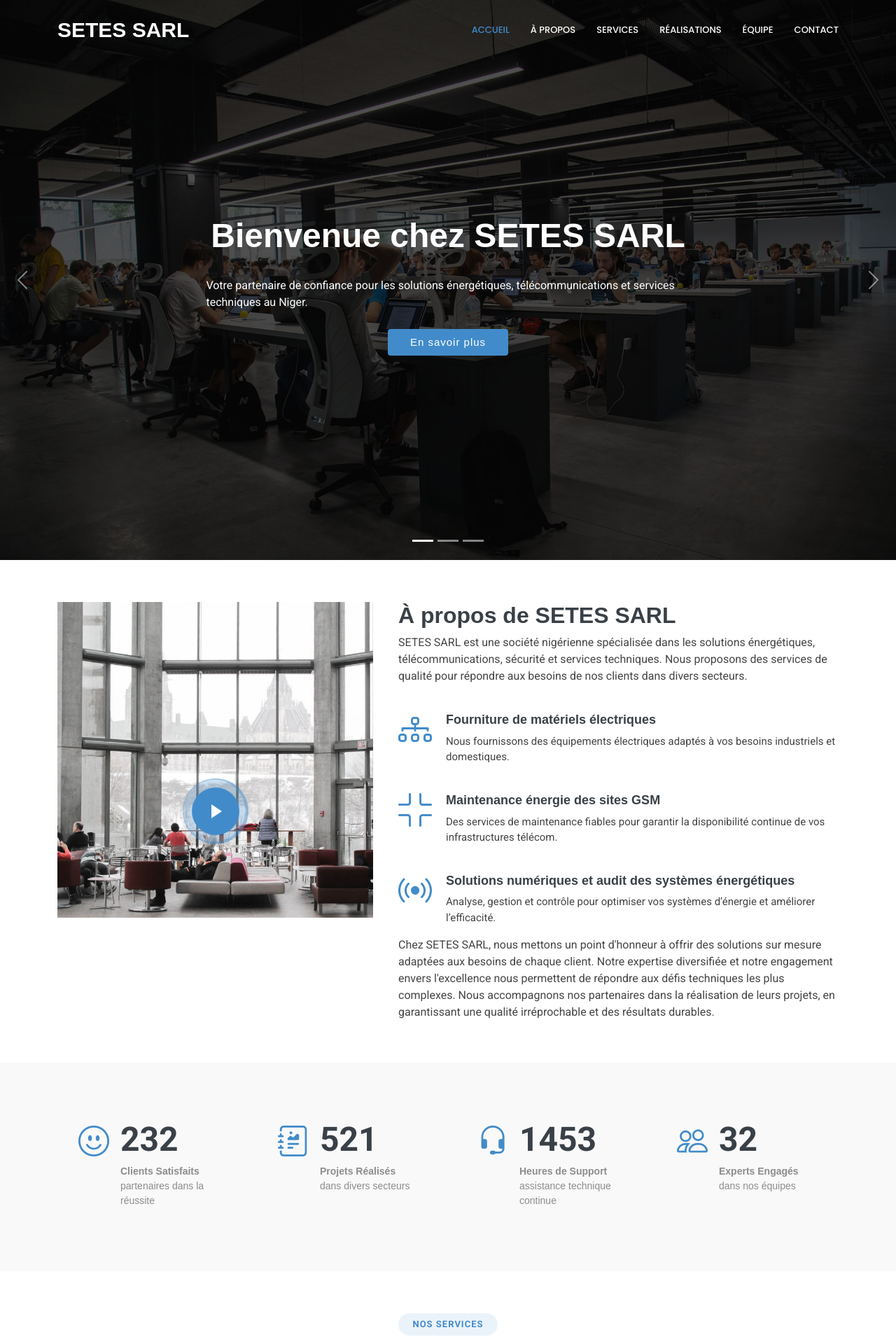
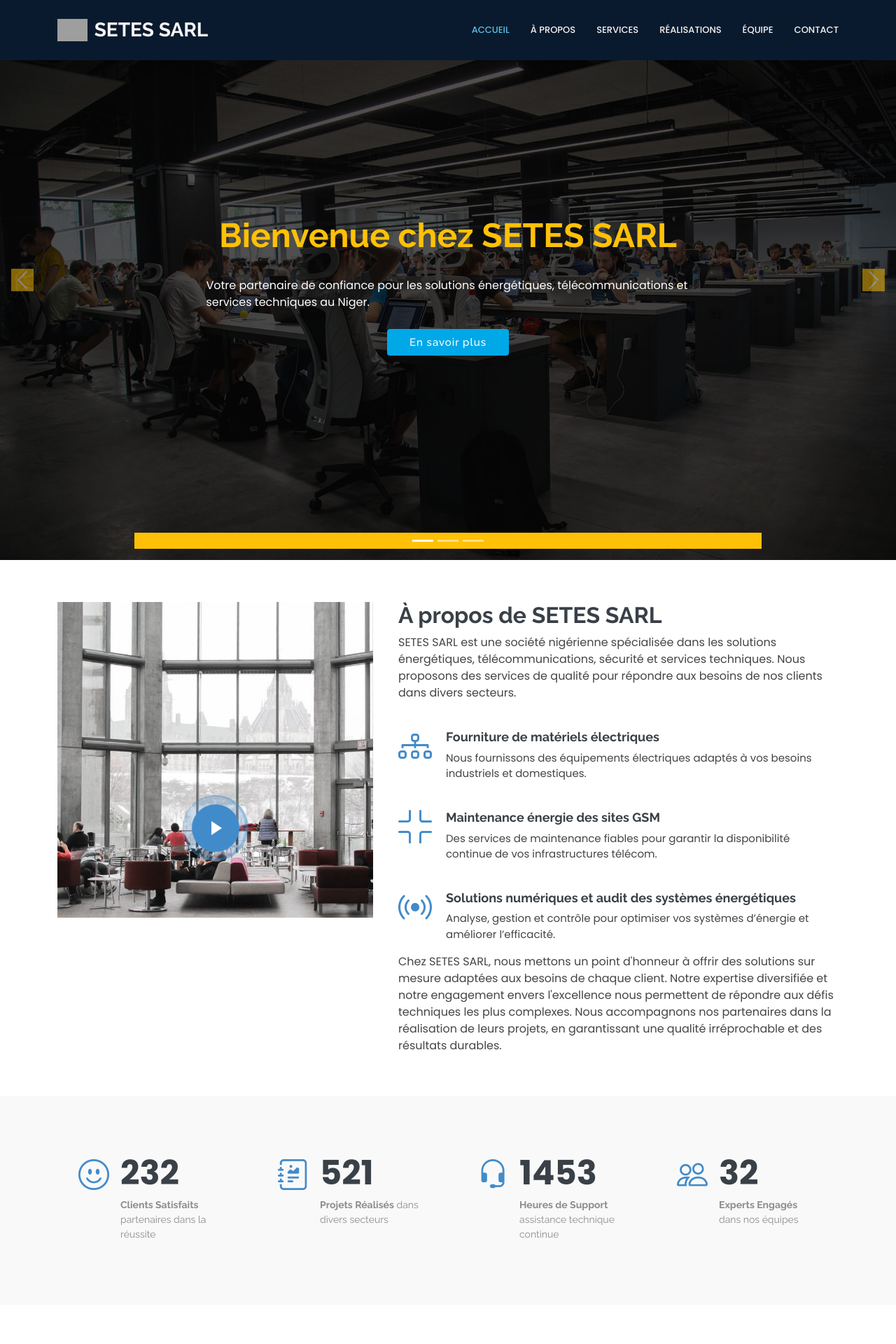
Before and after one commit to HamaBarhamou/setes, a Django app: page / in a window 1280 px wide. Shown: the top 1920 px of the page at 70% size. Run offline with Django 5.2, Linux system fonts and the light colour scheme; some libraries are stand-ins or nearby versions; grey boxes are pictures that could not be loaded.

Commit message:
Amélioration de la mise en page et de l'identité visuelle : - Intégration des couleurs du logo (jaune et bleu clair) dans les sections "Carousel" et "Appel à l'Action" - Mise en évidence du bouton "En savoir plus" avec le bleu clair du logo - Harmonisation des éléments de la section "Appel à l'Action" pour correspondre à l'identité visuelle

```diff
--- a/templates/base.html
+++ b/templates/base.html
@@ -16,7 +16,7 @@
     <!-- Fonts -->
     <link href="https://fonts.googleapis.com" rel="preconnect">
     <link href="https://fonts.gstatic.com" rel="preconnect" crossorigin>
-    <link href="https://fonts.googleapis.com/css2?family=Roboto:ital,wght@0,100;0,300;0,400;0,500;0,700;0,900;1,100;1,300;1,400;1,500;1,700;1,900&family=Poppins:ital,wght@0,100;0,200;0,300;0,400;0,500;0,600;0,700;0,800;0,900;1,100;1,200;1,300;1,400;1,500;1,600;1,700;1,800;1,900&display=swap" rel="stylesheet">
+    <link href="https://fonts.googleapis.com/css2?family=Roboto:ital,wght@0,100;0,300;0,400;0,500;0,700;0,900&family=Poppins:ital,wght@0,100;0,200;0,300;0,400;0,500;0,600;0,700;0,800;0,900&family=Raleway:ital,wght@0,100;0,200;0,300;0,400;0,500;0,600;0,700;0,800;1,100;1,200;1,300;1,400;1,500;1,600;1,700;1,800&display=swap" rel="stylesheet">
 
     <!-- Vendor CSS Files -->
     <link href="{% static 'assets/vendor/bootstrap/css/bootstrap.min.css' %}" rel="stylesheet">
@@ -27,6 +27,59 @@
 
     <!-- Main CSS File -->
     <link href="{% static 'assets/css/main.css' %}" rel="stylesheet">
+
+    <style>
+        /* Main color updates */
+        body {
+            font-family: 'Poppins', sans-serif;
+            color: #f5f5f5;
+        }
+
+        /* Header background with dark blue color */
+        .header {
+            background: #0a1a2e;
+        }
+
+        .logo h1.sitename {
+            font-size: 28px;
+            font-weight: 700;
+            color: #f5f5f5;
+        }
+
+        /* Navbar links */
+        #navmenu ul li a {
+            color: #f5f5f5;
+        }
+
+        #navmenu ul li a:hover,
+        #navmenu ul li a.active {
+            color: #5ac0e5;
+        }
+
+        /* Footer background and text color */
+        .footer {
+            background: #0a1a2e;
+            color: #f5f5f5;
+        }
+
+        .footer a {
+            color: #5ac0e5;
+        }
+
+        .footer a:hover {
+            color: #f5f5f5;
+        }
+
+        .footer .social-links a {
+            background: #5ac0e5;
+            color: #0a1a2e;
+        }
+
+        .footer .social-links a:hover {
+            background: #f5f5f5;
+            color: #0a1a2e;
+        }
+    </style>
 </head>
 
 <body class="{% block body_class %}index-page{% endblock %}">
@@ -35,7 +88,8 @@
     <header id="header" class="header d-flex align-items-center fixed-top">
         <div class="container-fluid container-xl position-relative d-flex align-items-center justify-content-between">
             <a href="#" class="logo d-flex align-items-center">
-                <h1 class="sitename">SETES SARL</h1>
+                <img src="{% static 'assets/img/logo.jpeg' %}" alt="Logo SETES" style="height: 50px; margin-right: 10px;">
+                <h1 class="sitename" style="margin: 0;">SETES SARL</h1>
             </a>
 
             <nav id="navmenu" class="navmenu">
@@ -51,6 +105,7 @@
             </nav>
         </div>
     </header>
+
 
     <!-- Main Content -->
     <main class="main">
--- a/templates/index.html
+++ b/templates/index.html
@@ -12,39 +12,39 @@
         <div class="carousel-item active">
             <img src="{% static 'assets/img/hero-carousel/hero-carousel-1.jpg' %}" alt="">
             <div class="carousel-container">
-            <h2>Bienvenue chez SETES SARL</h2>
+                <h2 style="color: #ffc107;">Bienvenue chez SETES SARL</h2>
                 <p>Votre partenaire de confiance pour les solutions énergétiques, télécommunications et services techniques au Niger.</p>
-            <a href="#about" class="btn-get-started">En savoir plus</a>
+                <a href="#about" class="btn-get-started" style="background-color: #00a8e8; color: #ffffff;">En savoir plus</a>
             </div>
         </div><!-- End Carousel Item -->
 
         <div class="carousel-item">
             <img src="{% static 'assets/img/hero-carousel/hero-carousel-2.jpg' %}" alt="">
             <div class="carousel-container">
-            <h2>Expertise et Innovation</h2>
+                <h2 style="color: #ffc107;">Expertise et Innovation</h2>
                 <p>Nous proposons des solutions complètes pour vos besoins en énergies, télécommunications, sécurité et services techniques.</p>
-            <a href="#about" class="btn-get-started">En savoir plus</a>
+                <a href="#about" class="btn-get-started" style="background-color: #00a8e8; color: #ffffff;">En savoir plus</a>
             </div>
         </div><!-- End Carousel Item -->
 
         <div class="carousel-item">
-          <img src="{% static 'assets/img/hero-carousel/hero-carousel-3.jpg %'}" alt="">
+            <img src="{% static 'assets/img/hero-carousel/hero-carousel-3.jpg' %}" alt="">
             <div class="carousel-container">
-            <h2>Qualité et Fiabilité</h2>
+                <h2 style="color: #ffc107;">Qualité et Fiabilité</h2>
                 <p>SETES SARL s’engage à vous offrir des services de qualité pour vos projets les plus exigeants.</p>
-            <a href="#about" class="btn-get-started">En savoir plus</a>
+                <a href="#about" class="btn-get-started" style="background-color: #00a8e8; color: #ffffff;">En savoir plus</a>
             </div>
         </div><!-- End Carousel Item -->
 
         <a class="carousel-control-prev" href="#hero-carousel" role="button" data-bs-slide="prev">
-          <span class="carousel-control-prev-icon bi bi-chevron-left" aria-hidden="true"></span>
+            <span class="carousel-control-prev-icon bi bi-chevron-left" style="background-color: #ffc107;" aria-hidden="true"></span>
         </a>
 
         <a class="carousel-control-next" href="#hero-carousel" role="button" data-bs-slide="next">
-          <span class="carousel-control-next-icon bi bi-chevron-right" aria-hidden="true"></span>
+            <span class="carousel-control-next-icon bi bi-chevron-right" style="background-color: #ffc107;" aria-hidden="true"></span>
         </a>
 
-        <ol class="carousel-indicators"></ol>
+        <ol class="carousel-indicators" style="background-color: #ffc107;"></ol>
 
     </div>
 
@@ -242,14 +242,15 @@
         <div class="row justify-content-center" data-aos="zoom-in" data-aos-delay="100">
             <div class="col-xl-10">
                 <div class="text-center">
-            <h3>Prêt à collaborer avec nous ?</h3>
-            <p>Chez SETES SARL, nous sommes déterminés à vous fournir des solutions sur mesure qui répondent à vos besoins spécifiques. Contactez-nous dès aujourd'hui pour discuter de vos projets, qu'il s'agisse d'énergie, de télécommunications, de sécurité, ou du genie logicielle.</p>
-            <a class="cta-btn" href="#contact">Contactez-nous</a>
+                    <h3 style="color: #ffc107;">Prêt à collaborer avec nous ?</h3>
+                    <p>Chez SETES SARL, nous sommes déterminés à vous fournir des solutions sur mesure qui répondent à vos besoins spécifiques. Contactez-nous dès aujourd'hui pour discuter de vos projets, qu'il s'agisse d'énergie, de télécommunications, de sécurité, ou du génie logiciel.</p>
+                    <a class="cta-btn" href="#contact" style="background-color: #00a8e8; color: #ffffff;">Contactez-nous</a>
                 </div>
             </div>
         </div>
     </div>
   </section><!-- /Section Appel à l'Action -->
+
 
 
     <!-- Portfolio Section -->
```
Lines whose indentation alone changed are shown as unchanged.
